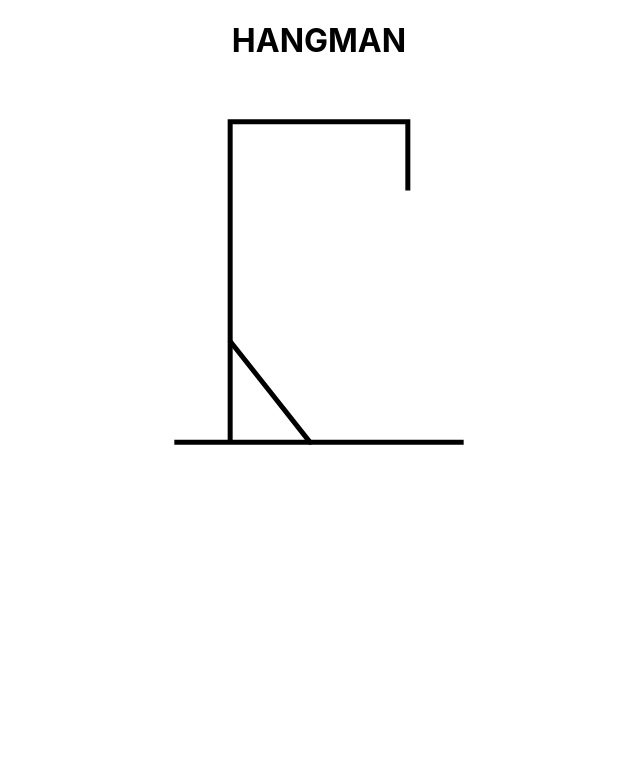
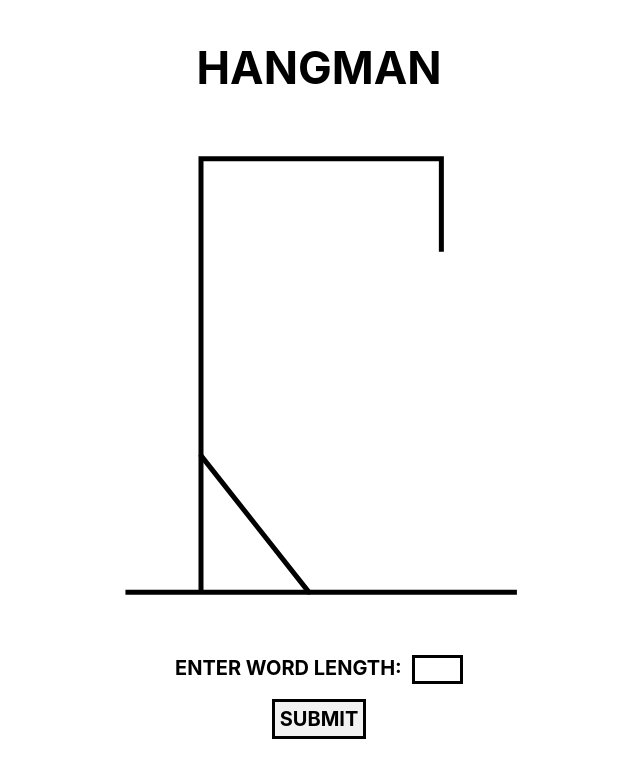
Before and after one commit to benjamin-peng/hangman, a React (Create React App) app: page / in a window 1280 px wide. Shown: the top 778 px of the page, without its empty margins (321-961 px from the left). Built offline with nearby package versions, Linux system fonts and the light colour scheme.

Commit message:
wrap animations in components

```diff
--- a/src/App.css
+++ b/src/App.css
@@ -1,12 +1,79 @@
+* {
+  -moz-box-sizing: border-box;
+  -webkit-box-sizing: border-box;
+  box-sizing: border-box;
+}
+#gallows {
+  height: 70vh;
+  margin: 0px;
+}
 .App {
   display: flex;
   flex-direction: column;
+  align-items: center;
 }
 .header {
   display: flex;
   justify-content: center;
+  margin-top: 5vh;
 }
 .display {
   display: flex;
-  justify-content: center;
+  align-items: center;
+  flex-direction: column;
 }
+.num-input {
+  padding: 0px;
+  margin-left: 10px;
+  width: 4vw;
+  border: 3px solid black;
+}
+.bold-text {
+  font-weight: bold;
+  font-size: 20px;
+  margin: 0px;
+}
+.submit-button {
+  margin-top: 15px;
+  border: 3px solid black;
+  padding: 5px;
+  background-color: rgb(242, 242, 242);
+}
+.submit-button:hover {
+  cursor: pointer;
+}
+#header-text {
+  font-size: 45px;
+  margin: 0px;
+}
+#length-label {
+  align-self: flex-start;
+  margin: 0px;
+  padding-top: 1px;
+}
+.align-horizontal {
+  display: flex;
+  flex-direction: row;
+}
+#input {
+  width: 100%;
+  height: 100%;
+  border: 0px;
+  text-align: center;
+  font-weight: bold;
+  font-size: 20px;
+  padding: 0px;
+  align-self: flex-end;
+}
+#input:focus{
+  outline: none;
+}
+input::-webkit-outer-spin-button,
+input::-webkit-inner-spin-button {
+    -webkit-appearance: none;
+    margin: 0;
+}
+
+input[type=number] {
+    -moz-appearance:textfield;
+}
--- /dev/null
+++ b/src/Components/Animations/Expand.js
@@ -0,0 +1,34 @@
+import { useSpring, animated } from 'react-spring';
+import { useState, useEffect } from 'react';
+
+const Shake = ({ scale = 1.2, children }) => {
+    const [hover, setHover] = useState(false);
+
+    const style = useSpring({
+        transform: hover ? `scale(${scale})`: 'scale(1)',
+        config: {
+            tension: 400,
+            friction: 25
+        }
+    });
+    useEffect(() => {
+    }, [hover]);
+
+
+    const mouseEnter = () => {
+        setHover(true);
+        console.log(hover);
+    };
+    const mouseLeave = () => {
+        setHover(false);
+        console.log(hover);
+    };
+
+    return (
+        <animated.span onMouseEnter={mouseEnter} onMouseLeave={mouseLeave} style={style}>
+            {children}
+        </animated.span>
+      );
+}
+
+export default Shake;
--- /dev/null
+++ b/src/Components/Animations/Fade.js
@@ -0,0 +1,22 @@
+import { useSpring, animated } from 'react-spring';
+const FadeIn = ({ wait = 0, direction, children }) => {
+
+    const style = useSpring({
+        from: {
+            opacity: (direction == 'in') ? 0 : 1
+        },
+        to: {
+            opacity: (direction == 'in') ? 1 : 0
+        },
+        config: { duration: 1000 },
+        delay: wait
+    })
+
+    return (
+        <animated.div style={style}>
+            {children}
+        </animated.div>
+    );
+}
+
+export default FadeIn;
--- a/src/Components/Display.js
+++ b/src/Components/Display.js
@@ -1,23 +1,33 @@
 import { useSpring, animated } from 'react-spring';
-
+import { useState } from 'react';
 import { ReactComponent as Gallows } from '../Images/gallows.svg';
+import NumInput from './NumInput';
+import SubmitButton from './SubmitButton';
+import Expand from './Animations/Expand';
+import Fade from './Animations/Fade';
 
 const Display = () => {
-    const props = useSpring({
-        from: {
-            opacity: 0
-        },
-        to: {
-            opacity: 1
-        },
-        config: { duration: 1000 },
-        delay: 500
-    })
-    const AnimatedGallows = animated(Gallows);
+
+    const [valid, setValid] = useState(true);
+    const [wordLength, setWordLength] = useState(true);
+
+    const submitLength = (length) => {
+        //if (length > f)
+    };
+
     return (
+        <Fade wait={1000} direction="in">
         <div className="display">
-            <AnimatedGallows style={props}></AnimatedGallows>
+
+                <Gallows id="gallows"></Gallows>
+                <NumInput></NumInput>
+                <Expand>
+                    <SubmitButton></SubmitButton>
+                </Expand>
+
         </div>
+        </Fade>
+
     );
 }
 
--- a/src/Components/Header.js
+++ b/src/Components/Header.js
@@ -1,19 +1,13 @@
 import { useSpring, animated } from 'react-spring';
+import Fade from './Animations/Fade';
+const Header = () => {
 
-const Header = () => {
-    const props = useSpring({
-        from: {
-            opacity: 0
-        },
-        to: {
-            opacity: 1
-        },
-        config: { duration: 1000 }
-    });
     return (
-        <animated.div style={props} className="header">
-            <h1>HANGMAN</h1>
-        </animated.div>
+        <div className="header">
+            <Fade direction="in">
+                <h1 id="header-text">HANGMAN</h1>
+            </Fade>
+        </div>
     );
 }
 
--- /dev/null
+++ b/src/Components/NumInput.js
@@ -0,0 +1,17 @@
+import Expand from './Animations/Expand';
+
+const NumInput = () => {
+    return (
+        <div className="align-horizontal">
+            <p className="bold-text" id="length-label">ENTER WORD LENGTH: </p>
+            <Expand scale="1.1">
+            <div className="num-input">
+                <input type="number" id="input" max="15"/>
+            </div>
+            </Expand>
+        </div>
+
+     );
+}
+
+export default NumInput;
--- /dev/null
+++ b/src/Components/SubmitButton.js
@@ -0,0 +1,9 @@
+const SubmitButton = () => {
+    return (
+        <div className="submit-button">
+            <p className="bold-text">SUBMIT</p>
+        </div>
+    );
+}
+
+export default SubmitButton;
```
Also changed, not shown: src/Images/gallows.svg.
